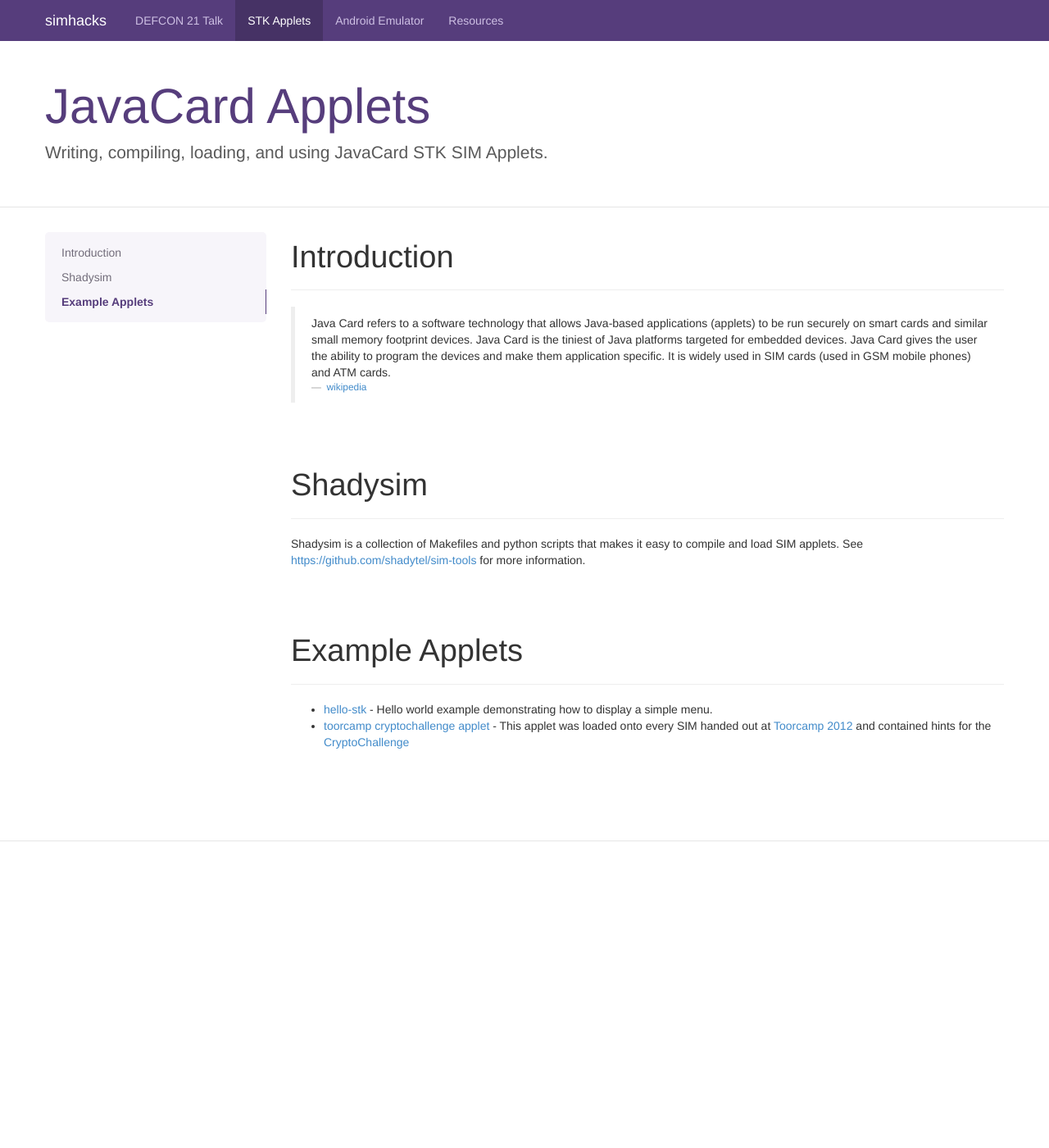
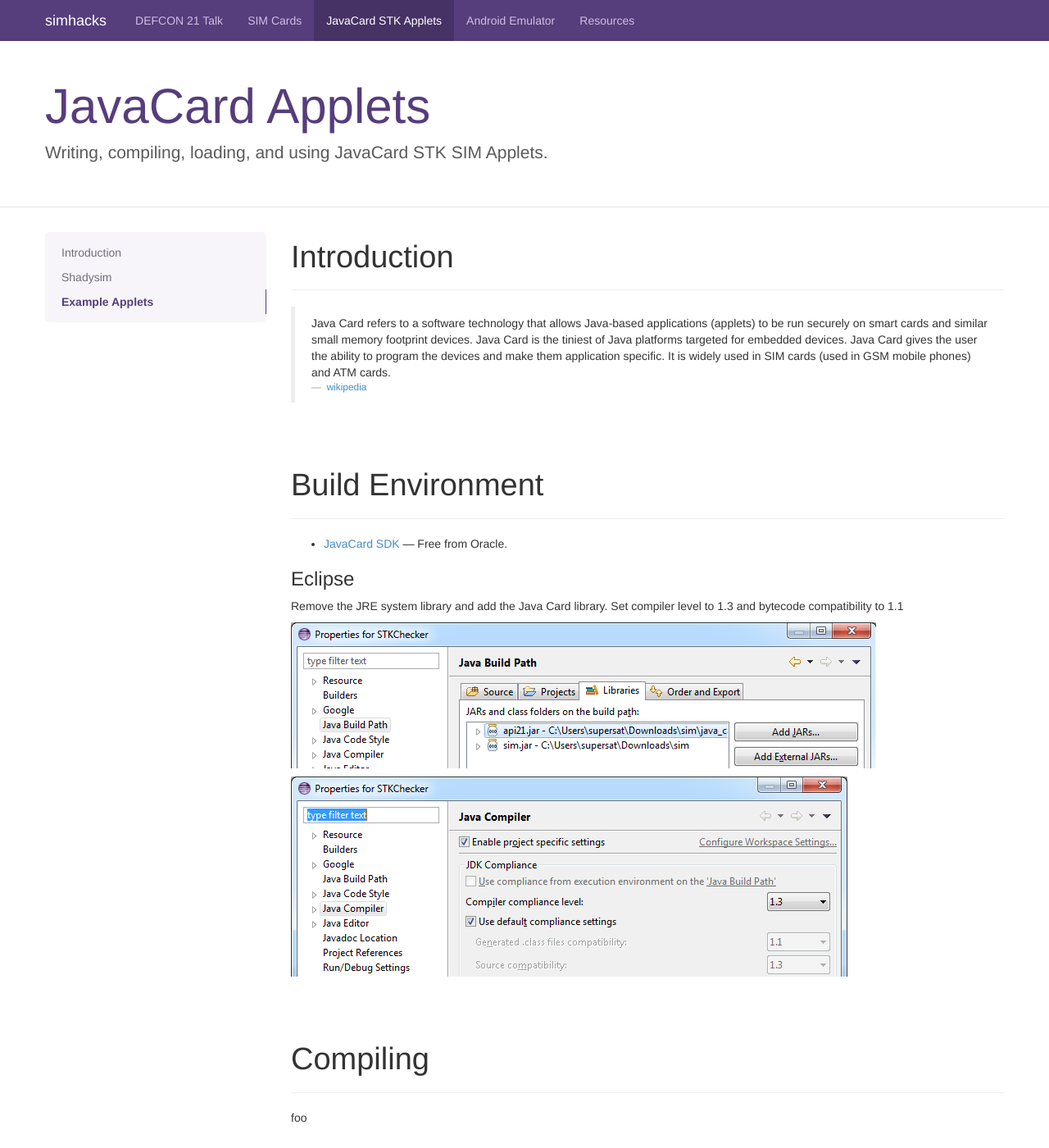
Before and after one commit to simhacks/simhacks.github.io, a Jekyll site: the page built from stk-applets/index.html, in a window 1280 px wide and 1400 px high. Shown: the whole window at 82% size. Built offline with Jekyll 4.4.1, drawn with Linux system fonts in a browser that asks for light colours; Markdown is read by kramdown in place of the engine named in the settings.

Commit message:
Added SIM Card info and other stuff.

```diff
--- a/_config.yml
+++ b/_config.yml
@@ -8,7 +8,10 @@
   - text: DEFCON 21 Talk
     url: /defcon-21/
     id: defcon-21
-  - text: STK Applets
+  - text: SIM Cards
+    url: /sim-cards/
+    id: sim-cards
+  - text: JavaCard STK Applets
     url: /stk-applets/
     id: stk-applets
   - text: Android Emulator
--- a/css/docs.css
+++ b/css/docs.css
@@ -884,3 +884,10 @@
   }
 
 }
+
+
+
+
+p.thumbs img {
+  margin-bottom: 5px;
+}
--- a/stk-applets/index.html
+++ b/stk-applets/index.html
@@ -34,12 +34,36 @@
 				<div class="page-header">
 					<h1 id="introduction">Introduction</h1>
 				</div>
-				<blockquote>
-					Java Card refers to a software technology that allows Java-based applications (applets) to be run securely on smart cards and similar small memory footprint devices. Java Card is the tiniest of Java platforms targeted for embedded devices. Java Card gives the user the ability to program the devices and make them application specific. It is widely used in SIM cards (used in GSM mobile phones) and ATM cards.
+				<blockquote>Java Card refers to a software technology that allows Java-based applications (applets) to be run securely on smart cards and similar small memory footprint devices. Java Card is the tiniest of Java platforms targeted for embedded devices. Java Card gives the user the ability to program the devices and make them application specific. It is widely used in SIM cards (used in GSM mobile phones) and ATM cards.
 					<small>
 						<a href="http://en.wikipedia.org/wiki/Java_Card">wikipedia</a>
 					</small>
 				</blockquote>
+			</div>
+
+			<div class="bs-docs-section">
+				<div class="page-header">
+					<h1 id="build-env">Build Environment</h1>
+				</div>
+
+				<ul>
+					<li><a href="#">JavaCard SDK</a> &mdash; Free from Oracle.</li>
+				</ul>
+
+				<h3>Eclipse</h3>
+				<p>Remove the JRE system library and add the Java Card library. Set compiler level to 1.3 and bytecode compatibility to 1.1</p>
+				<p><img src="/img/eclipse1.png"></p>
+				<p><img src="/img/eclipse2.png"></p>
+
+			</div>
+
+
+
+			<div class="bs-docs-section">
+				<div class="page-header">
+					<h1 id="compiling">Compiling</h1>
+				</div>
+				<p>foo</p>
 			</div>
 
 			<div class="bs-docs-section">
```
Also changed, not shown: defcon-21/index.html (+2 -9 lines), resources/index.html (+11 -1 lines), sim-cards/index.html (added, +111 -0 lines), img/eclipse1.png (added), img/eclipse2.png (added), img/smart-pinout.png (added), img/smart-slide1.png (added), img/smart-slide2.png (added), img/smart-slide3.png (added), img/smart-slide4.png (added), img/smart-slide5.png (added), img/smart-slide6.png (added), img/smart-slide7.png (added).
